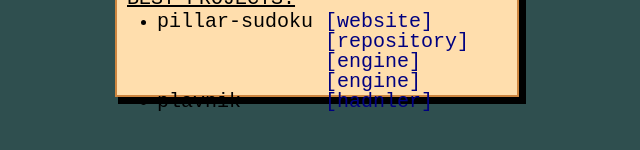
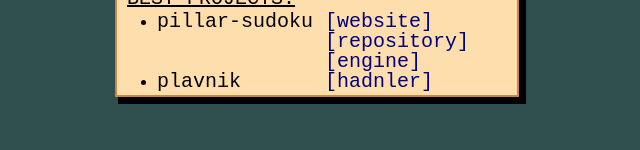
Before and after one commit to cadmiumdrive/cadmiumdrive.github.io, a plain HTML site: page index.html in a window 1280 px wide. Shown: the part 390-540 px from the top of the page, without its empty margins (323-963 px from the left). Drawn offline with Linux system fonts and the light colour scheme.

Commit message:
Update index.html

```diff
--- a/index.html
+++ b/index.html
@@ -20,7 +20,6 @@
                 <li class="normal"><p class="text">pillar-sudoku <a class="text link" href="https://pugneumh.pythonanywhere.com/">[website]</a></p></li>
                 <li class="normal" style="list-style: none;"><p class="text">&nbsp;&nbsp;&nbsp;&nbsp;&nbsp;&nbsp;&nbsp;&nbsp;&nbsp;&nbsp;&nbsp;&nbsp;&nbsp; <a class="text link" href="https://github.com/Pugneum-H/pillar-sudoku-web">[repository]</a></p></li>
                 <li class="normal" style="list-style: none;"><p class="text">&nbsp;&nbsp;&nbsp;&nbsp;&nbsp;&nbsp;&nbsp;&nbsp;&nbsp;&nbsp;&nbsp;&nbsp;&nbsp; <a class="text link" href="https://github.com/Pugneum-H/pillar-sudoku">[engine]</a></p></li>
-                <li class="normal" style="list-style: none;"><p class="text">&nbsp;&nbsp;&nbsp;&nbsp;&nbsp;&nbsp;&nbsp;&nbsp;&nbsp;&nbsp;&nbsp;&nbsp;&nbsp; <a class="text link" href="https://github.com/Pugneum-H/pillar-sudoku">[engine]</a></p></li>
                 <li class="normal"><p class="text">plavnik&nbsp;&nbsp;&nbsp;&nbsp;&nbsp;&nbsp;&nbsp;<a class="text link" href="https://github.com/Pugneum-H/plavnik">[hadnler]</a></p></li>
             </ul>
         </div>
```
